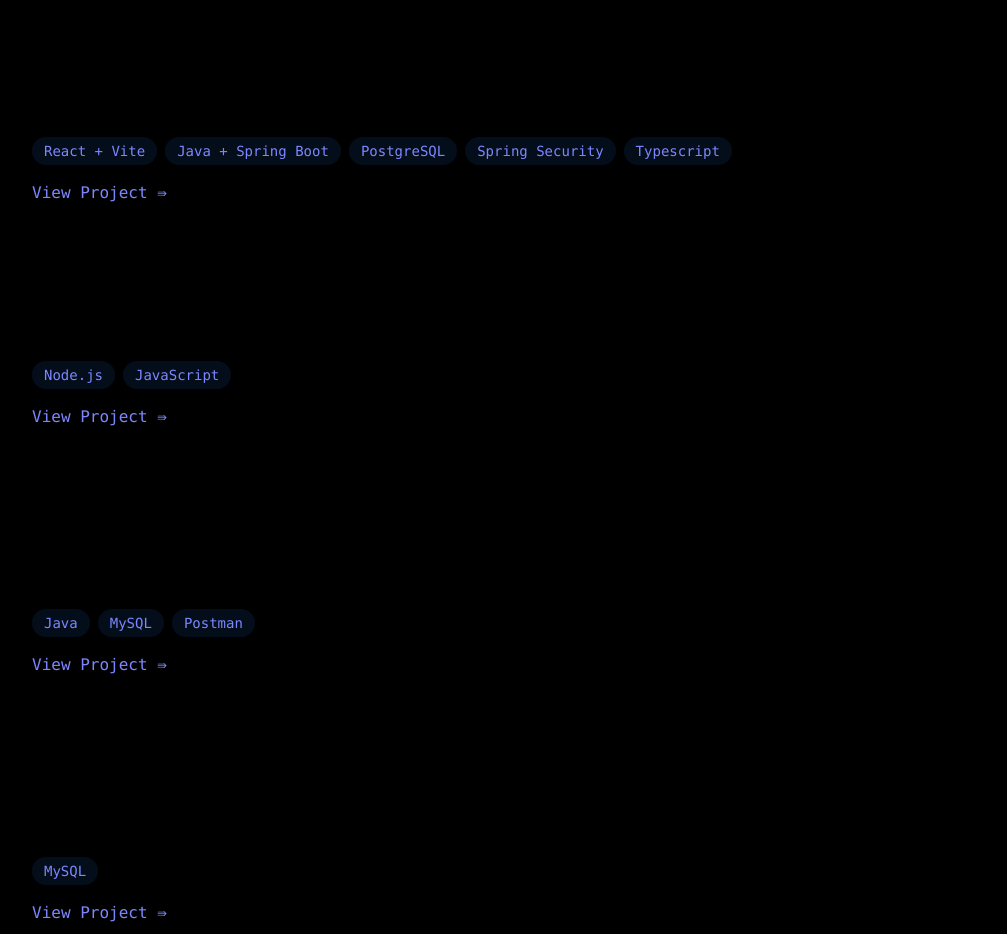
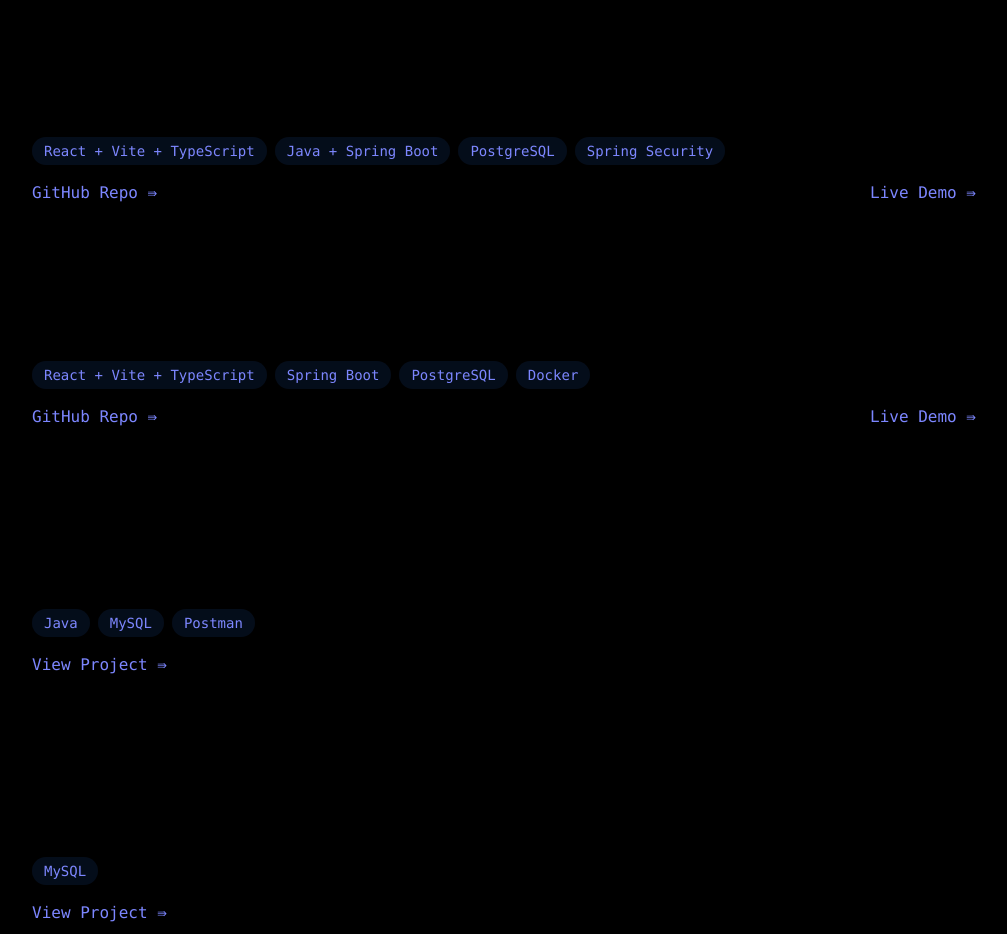
Before and after one commit to Kareem42/my-portfolio, a React (Vite) app: page / in a window 1280 px wide. Shown: the part 2560-3494 px from the top of the page, without its empty margins (136-1143 px from the left). Built offline with nearby package versions, Linux system fonts and the light colour scheme.

Commit message:
added new project

```diff
--- a/src/components/section/Projects.jsx
+++ b/src/components/section/Projects.jsx
@@ -26,11 +26,10 @@ export const Projects = () => {
 
               <div className="flex flex-wrap gap-2 mb-4 font-mono">
                 {[
-                  "React + Vite",
+                  "React + Vite + TypeScript",
                   "Java + Spring Boot",
                   "PostgreSQL",
                   "Spring Security",
-                  "Typescript",
                 ].map((tech, key) => (
                   <span
                     key={key}
@@ -44,10 +43,16 @@ export const Projects = () => {
 
               <div className="flex justify-between items-center">
                 <a
-                  href="https://github.com/Kareem42/facerecognitionbrain"
+                  href="https://github.com/allaboutmike/learning-center-manager"
                   className="text-indigo-400 font-mono hover:underline transition-colors"
                 >
-                  View Project ⇛{" "}
+                  GitHub Repo ⇛{" "}
+                </a>
+                <a
+                  href="https://capable-blini-676354.netlify.app/"
+                  className="text-indigo-400 font-mono hover:underline transition-colors"
+                >
+                  Live Demo ⇛{" "}
                 </a>
               </div>
             </div>
@@ -55,7 +60,7 @@ export const Projects = () => {
             <div className="p-6 rounded-xl border border-white/10 hover:-translate-y-1 hover:border-blue-500/30 hover:shado-[0_2px_8px_rgba(59,130,246,0.2)] transition-all">
               <h3 className="text-xl font-bold mb-2 font-mono">
                 {" "}
-                SmartBrain API
+                Sentinel API Dashboard
               </h3>
               <p className="font-mono">
                 This is the Backend Server that was created to store all of the
@@ -64,7 +69,12 @@ export const Projects = () => {
               </p>
 
               <div className="flex flex-wrap gap-2 mb-4 font-mono">
-                {["Node.js", "JavaScript"].map((tech, key) => (
+                {[
+                  "React + Vite + TypeScript",
+                  "Spring Boot",
+                  "PostgreSQL",
+                  "Docker",
+                ].map((tech, key) => (
                   <span
                     key={key}
                     className="bg-blue-500/10 text-indigo-400 py-1 px-3 rounded-full text-sm hover:bg-blue-500/20
@@ -80,7 +90,13 @@ export const Projects = () => {
                   href="https://github.com/Kareem42/smartbrain-api"
                   className="text-indigo-400 font-mono hover:underline transition-colors"
                 >
-                  View Project ⇛{" "}
+                  GitHub Repo ⇛{" "}
+                </a>
+                <a
+                  href="https://github.com/Kareem42/smartbrain-api"
+                  className="text-indigo-400 font-mono hover:underline transition-colors"
+                >
+                  Live Demo ⇛{" "}
                 </a>
               </div>
             </div>
```
